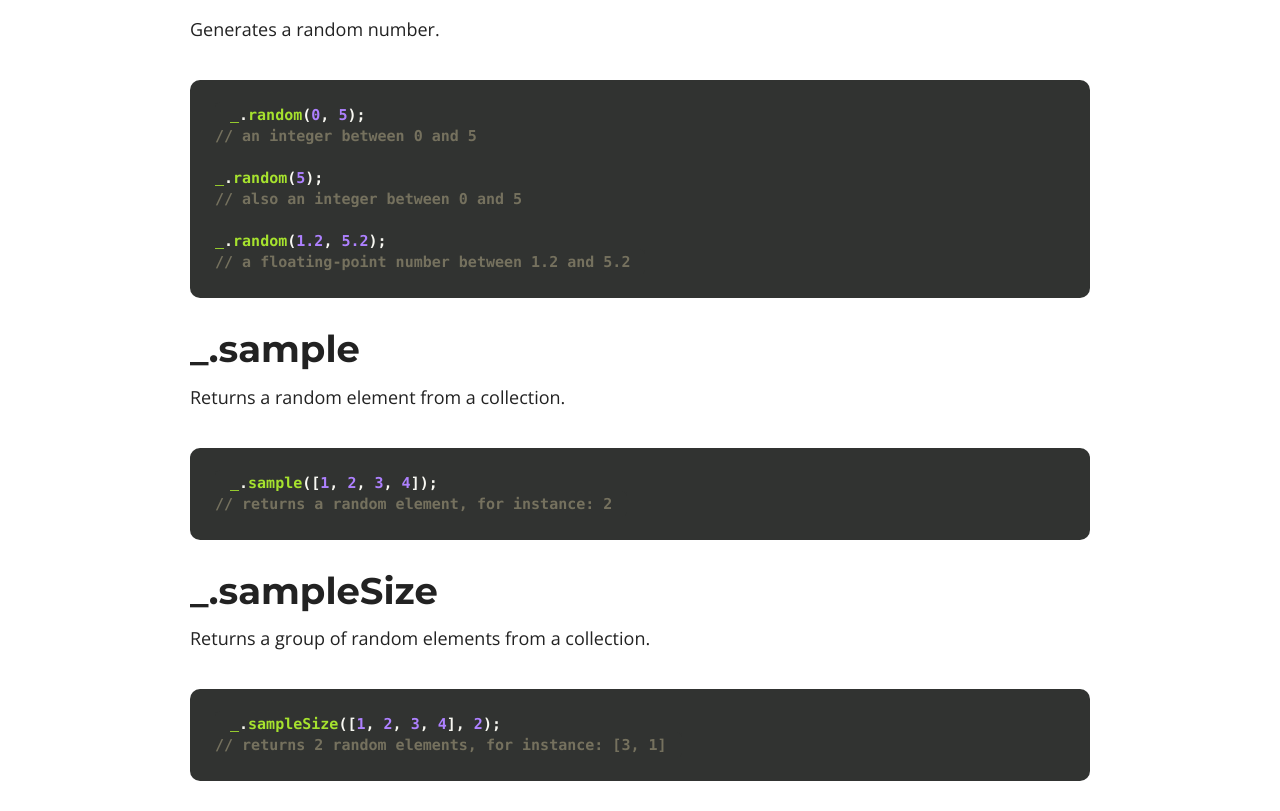
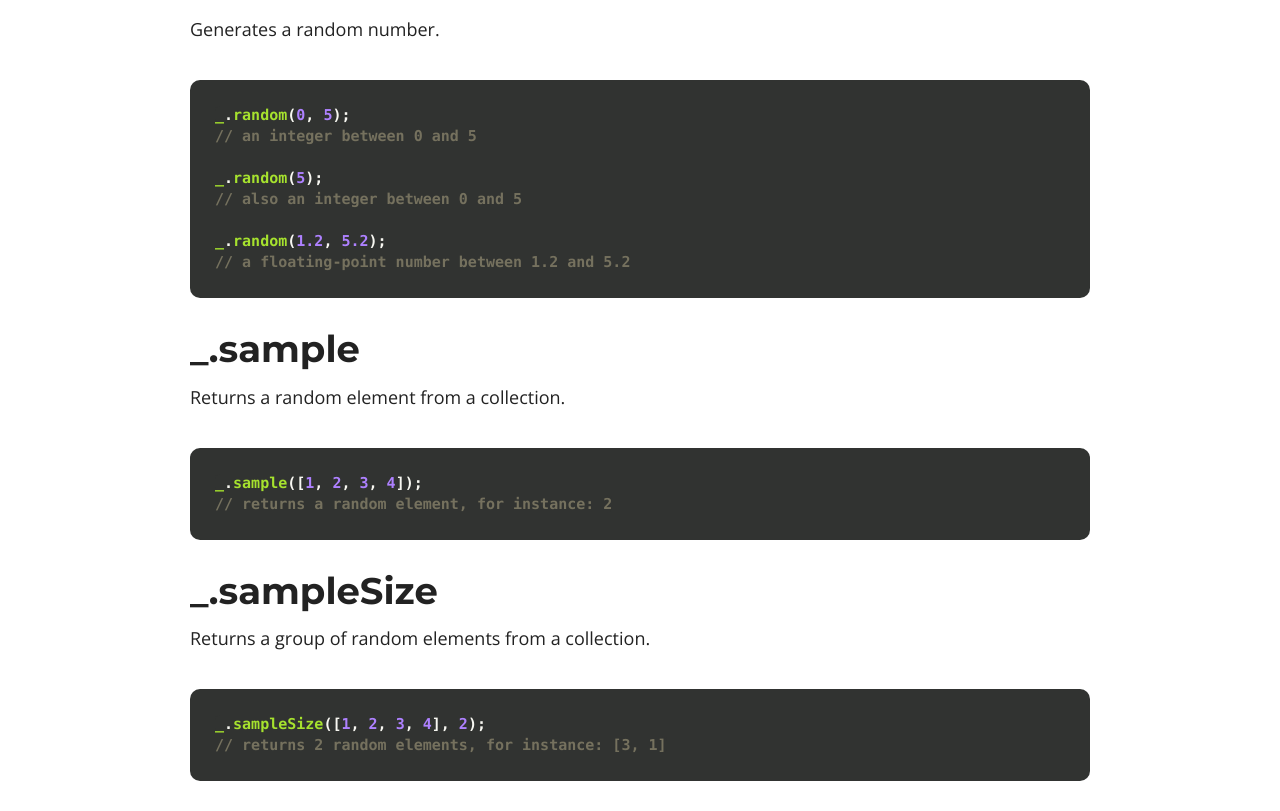
Before and after one commit to vmlf01/vmlf01.github.io, a Jekyll site: the page built from _posts/2016-01-22-random-lodash.md, in a window 1280 px wide. Shown: the part 815-1626 px from the top of the page. Built offline with Jekyll 4.4.1, drawn with Linux system fonts in a browser that asks for light colours; nearby versions of some CDN libraries; Markdown is read by kramdown in place of the engine named in the settings; comment, search, counter and statistics services are not loaded.

Commit message:
style: fix code formatting multi-line padding

```diff
--- a/assets/css/style.css
+++ b/assets/css/style.css
@@ -1636,6 +1636,7 @@ iframe {
 }
 
 code { background: #313331; padding: 4px; padding-left: 15px; padding-right: 15px; border-radius: 5px; }
+.highlight code { background: #313331; padding: 0px !important; padding-left: 0px !important; padding-right: 0px !important; border-radius: 5px; }
 
 
 .highlight .hll { background-color: #49483e }
```
